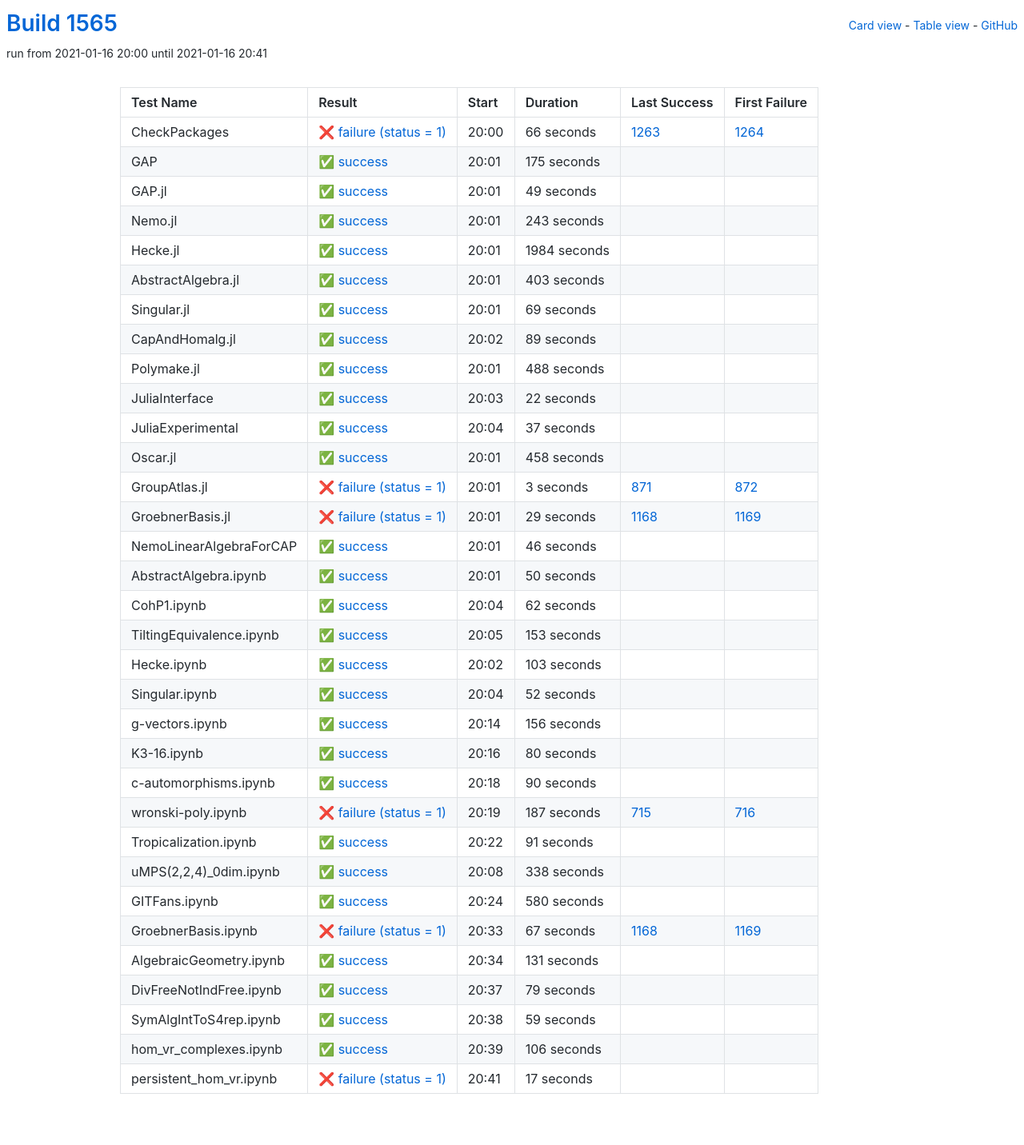
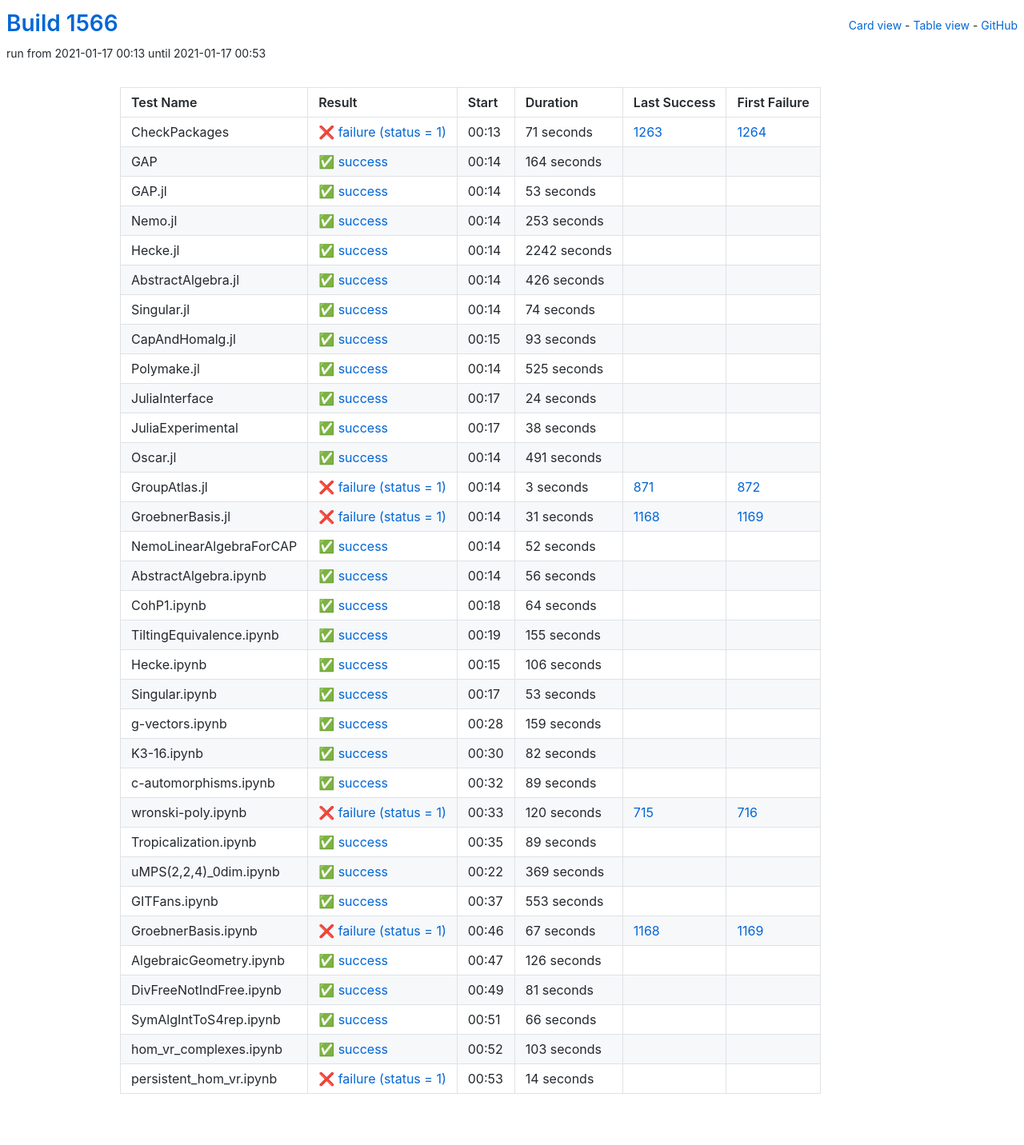
Before and after one commit to oscar-system/oscar-ci-status-stable, a Jekyll site: the page built from table.html, in a window 1280 px wide. Shown: the whole page at 80% size. Built offline with Jekyll 4.4.1, drawn with Linux system fonts in a browser that asks for light colours.

Commit message:
Build #1566

```diff
--- a/_data/ci.yml
+++ b/_data/ci.yml
@@ -1,6 +1,6 @@
 ---
-build: 1565
-build_url: https://oscarci.mathematik.uni-kl.de/job/oscar-stable/1565/
+build: 1566
+build_url: https://oscarci.mathematik.uni-kl.de/job/oscar-stable/1566/
 job: oscar-stable
 organization: oscar-system
 repo: oscar-ci-status-stable
@@ -8,152 +8,152 @@ repourl: https://github.com/oscar-system/oscar-ci-status-stable
 tests:
 - name: CheckPackages
   id: checkpackages
-  log: https://oscarci.mathematik.uni-kl.de/job/oscar-stable/1565/artifact/logs/build-1565/CheckPackages.log
-  start: 2021-01-16 20:00
+  log: https://oscarci.mathematik.uni-kl.de/job/oscar-stable/1566/artifact/logs/build-1566/CheckPackages.log
+  start: 2021-01-17 00:13
   success: false
   exitcode: 1
   status: failure
-  duration: 66
+  duration: 71
   last_success: 1263
   last_success_url: https://oscarci.mathematik.uni-kl.de/job/oscar-stable/1263/
   first_failure: 1264
   first_failure_url: https://oscarci.mathematik.uni-kl.de/job/oscar-stable/1264/
 - name: GAP
   id: gap
-  log: https://oscarci.mathematik.uni-kl.de/job/oscar-stable/1565/artifact/logs/build-1565/GAP.log
-  start: 2021-01-16 20:01
+  log: https://oscarci.mathematik.uni-kl.de/job/oscar-stable/1566/artifact/logs/build-1566/GAP.log
+  start: 2021-01-17 00:14
   success: true
   exitcode: 0
   status: success
-  duration: 175
+  duration: 164
   last_success: false
   last_success_url:
   first_failure: false
   first_failure_url:
 - name: GAP.jl
   id: gap-jl
-  log: https://oscarci.mathematik.uni-kl.de/job/oscar-stable/1565/artifact/logs/build-1565/GAP.jl.log
-  start: 2021-01-16 20:01
+  log: https://oscarci.mathematik.uni-kl.de/job/oscar-stable/1566/artifact/logs/build-1566/GAP.jl.log
+  start: 2021-01-17 00:14
   success: true
   exitcode: 0
   status: success
-  duration: 49
+  duration: 53
   last_success: false
   last_success_url:
   first_failure: false
   first_failure_url:
 - name: Nemo.jl
   id: nemo-jl
-  log: https://oscarci.mathematik.uni-kl.de/job/oscar-stable/1565/artifact/logs/build-1565/Nemo.jl.log
-  start: 2021-01-16 20:01
+  log: https://oscarci.mathematik.uni-kl.de/job/oscar-stable/1566/artifact/logs/build-1566/Nemo.jl.log
+  start: 2021-01-17 00:14
   success: true
   exitcode: 0
   status: success
-  duration: 243
+  duration: 253
   last_success: false
   last_success_url:
   first_failure: false
   first_failure_url:
 - name: Hecke.jl
   id: hecke-jl
-  log: https://oscarci.mathematik.uni-kl.de/job/oscar-stable/1565/artifact/logs/build-1565/Hecke.jl.log
-  start: 2021-01-16 20:01
+  log: https://oscarci.mathematik.uni-kl.de/job/oscar-stable/1566/artifact/logs/build-1566/Hecke.jl.log
+  start: 2021-01-17 00:14
   success: true
   exitcode: 0
   status: success
-  duration: 1984
+  duration: 2242
   last_success: false
   last_success_url:
   first_failure: false
   first_failure_url:
 - name: AbstractAlgebra.jl
   id: abstractalgebra-jl
-  log: https://oscarci.mathematik.uni-kl.de/job/oscar-stable/1565/artifact/logs/build-1565/AbstractAlgebra.jl.log
-  start: 2021-01-16 20:01
+  log: https://oscarci.mathematik.uni-kl.de/job/oscar-stable/1566/artifact/logs/build-1566/AbstractAlgebra.jl.log
+  start: 2021-01-17 00:14
   success: true
   exitcode: 0
   status: success
-  duration: 403
+  duration: 426
   last_success: false
   last_success_url:
   first_failure: false
   first_failure_url:
 - name: Singular.jl
   id: singular-jl
-  log: https://oscarci.mathematik.uni-kl.de/job/oscar-stable/1565/artifact/logs/build-1565/Singular.jl.log
-  start: 2021-01-16 20:01
+  log: https://oscarci.mathematik.uni-kl.de/job/oscar-stable/1566/artifact/logs/build-1566/Singular.jl.log
+  start: 2021-01-17 00:14
   success: true
   exitcode: 0
   status: success
-  duration: 69
+  duration: 74
   last_success: false
   last_success_url:
   first_failure: false
   first_failure_url:
 - name: CapAndHomalg.jl
   id: capandhomalg-jl
-  log: https://oscarci.mathematik.uni-kl.de/job/oscar-stable/1565/artifact/logs/build-1565/CapAndHomalg.jl.log
-  start: 2021-01-16 20:02
+  log: https://oscarci.mathematik.uni-kl.de/job/oscar-stable/1566/artifact/logs/build-1566/CapAndHomalg.jl.log
+  start: 2021-01-17 00:15
   success: true
   exitcode: 0
   status: success
-  duration: 89
+  duration: 93
   last_success: false
   last_success_url:
   first_failure: false
   first_failure_url:
 - name: Polymake.jl
   id: polymake-jl
-  log: https://oscarci.mathematik.uni-kl.de/job/oscar-stable/1565/artifact/logs/build-1565/Polymake.jl.log
-  start: 2021-01-16 20:01
+  log: https://oscarci.mathematik.uni-kl.de/job/oscar-stable/1566/artifact/logs/build-1566/Polymake.jl.log
+  start: 2021-01-17 00:14
   success: true
   exitcode: 0
   status: success
-  duration: 488
+  duration: 525
   last_success: false
   last_success_url:
   first_failure: false
   first_failure_url:
 - name: JuliaInterface
   id: juliainterface
-  log: https://oscarci.mathematik.uni-kl.de/job/oscar-stable/1565/artifact/logs/build-1565/JuliaInterface.log
-  start: 2021-01-16 20:03
+  log: https://oscarci.mathematik.uni-kl.de/job/oscar-stable/1566/artifact/logs/build-1566/JuliaInterface.log
+  start: 2021-01-17 00:17
   success: true
   exitcode: 0
   status: success
-  duration: 22
+  duration: 24
   last_success: false
   last_success_url:
   first_failure: false
   first_failure_url:
 - name: JuliaExperimental
   id: juliaexperimental
-  log: https://oscarci.mathematik.uni-kl.de/job/oscar-stable/1565/artifact/logs/build-1565/JuliaExperimental.log
-  start: 2021-01-16 20:04
+  log: https://oscarci.mathematik.uni-kl.de/job/oscar-stable/1566/artifact/logs/build-1566/JuliaExperimental.log
+  start: 2021-01-17 00:17
   success: true
   exitcode: 0
   status: success
-  duration: 37
+  duration: 38
   last_success: false
   last_success_url:
   first_failure: false
   first_failure_url:
 - name: Oscar.jl
   id: oscar-jl
-  log: https://oscarci.mathematik.uni-kl.de/job/oscar-stable/1565/artifact/logs/build-1565/Oscar.jl.log
-  start: 2021-01-16 20:01
+  log: https://oscarci.mathematik.uni-kl.de/job/oscar-stable/1566/artifact/logs/build-1566/Oscar.jl.log
+  start: 2021-01-17 00:14
   success: true
   exitcode: 0
   status: success
-  duration: 458
+  duration: 491
   last_success: false
   last_success_url:
   first_failure: false
   first_failure_url:
 - name: GroupAtlas.jl
   id: groupatlas-jl
-  log: https://oscarci.mathematik.uni-kl.de/job/oscar-stable/1565/artifact/logs/build-1565/GroupAtlas.jl.log
-  start: 2021-01-16 20:01
+  log: https://oscarci.mathematik.uni-kl.de/job/oscar-stable/1566/artifact/logs/build-1566/GroupAtlas.jl.log
+  start: 2021-01-17 00:14
   success: false
   exitcode: 1
   status: failure
@@ -164,80 +164,20 @@ tests:
   first_failure_url: https://oscarci.mathematik.uni-kl.de/job/oscar-stable/872/
 - name: GroebnerBasis.jl
   id: groebnerbasis-jl
-  log: https://oscarci.mathematik.uni-kl.de/job/oscar-stable/1565/artifact/logs/build-1565/GroebnerBasis.jl.log
-  start: 2021-01-16 20:01
+  log: https://oscarci.mathematik.uni-kl.de/job/oscar-stable/1566/artifact/logs/build-1566/GroebnerBasis.jl.log
+  start: 2021-01-17 00:14
   success: false
   exitcode: 1
   status: failure
-  duration: 29
+  duration: 31
   last_success: 1168
   last_success_url: https://oscarci.mathematik.uni-kl.de/job/oscar-stable/1168/
   first_failure: 1169
   first_failure_url: https://oscarci.mathematik.uni-kl.de/job/oscar-stable/1169/
 - name: NemoLinearAlgebraForCAP
   id: nemolinearalgebraforcap
-  log: https://oscarci.mathematik.uni-kl.de/job/oscar-stable/1565/artifact/logs/build-1565/NemoLinearAlgebraForCAP.log
-  start: 2021-01-16 20:01
-  success: true
-  exitcode: 0
-  status: success
-  duration: 46
-  last_success: false
-  last_success_url:
-  first_failure: false
-  first_failure_url:
-- name: AbstractAlgebra.ipynb
-  id: abstractalgebra-ipynb
-  log: https://oscarci.mathematik.uni-kl.de/job/oscar-stable/1565/artifact/logs/build-1565/AbstractAlgebra.ipynb.log
-  start: 2021-01-16 20:01
-  success: true
-  exitcode: 0
-  status: success
-  duration: 50
-  last_success: false
-  last_success_url:
-  first_failure: false
-  first_failure_url:
-- name: CohP1.ipynb
-  id: cohp1-ipynb
-  log: https://oscarci.mathematik.uni-kl.de/job/oscar-stable/1565/artifact/logs/build-1565/CohP1.ipynb.log
-  start: 2021-01-16 20:04
-  success: true
-  exitcode: 0
-  status: success
-  duration: 62
-  last_success: false
-  last_success_url:
-  first_failure: false
-  first_failure_url:
-- name: TiltingEquivalence.ipynb
-  id: tiltingequivalence-ipynb
-  log: https://oscarci.mathematik.uni-kl.de/job/oscar-stable/1565/artifact/logs/build-1565/TiltingEquivalence.ipynb.log
-  start: 2021-01-16 20:05
-  success: true
-  exitcode: 0
-  status: success
-  duration: 153
-  last_success: false
-  last_success_url:
-  first_failure: false
-  first_failure_url:
-- name: Hecke.ipynb
-  id: hecke-ipynb
-  log: https://oscarci.mathematik.uni-kl.de/job/oscar-stable/1565/artifact/logs/build-1565/Hecke.ipynb.log
-  start: 2021-01-16 20:02
-  success: true
-  exitcode: 0
-  status: success
-  duration: 103
-  last_success: false
-  last_success_url:
-  first_failure: false
-  first_failure_url:
-- name: Singular.ipynb
-  id: singular-ipynb
-  log: https://oscarci.mathematik.uni-kl.de/job/oscar-stable/1565/artifact/logs/build-1565/Singular.ipynb.log
-  start: 2021-01-16 20:04
+  log: https://oscarci.mathematik.uni-kl.de/job/oscar-stable/1566/artifact/logs/build-1566/NemoLinearAlgebraForCAP.log
+  start: 2021-01-17 00:14
   success: true
   exitcode: 0
   status: success
@@ -246,94 +186,154 @@ tests:
   last_success_url:
   first_failure: false
   first_failure_url:
-- name: g-vectors.ipynb
-  id: g-vectors-ipynb
-  log: https://oscarci.mathematik.uni-kl.de/job/oscar-stable/1565/artifact/logs/build-1565/g-vectors.ipynb.log
-  start: 2021-01-16 20:14
+- name: AbstractAlgebra.ipynb
+  id: abstractalgebra-ipynb
+  log: https://oscarci.mathematik.uni-kl.de/job/oscar-stable/1566/artifact/logs/build-1566/AbstractAlgebra.ipynb.log
+  start: 2021-01-17 00:14
   success: true
   exitcode: 0
   status: success
-  duration: 156
+  duration: 56
+  last_success: false
+  last_success_url:
+  first_failure: false
+  first_failure_url:
+- name: CohP1.ipynb
+  id: cohp1-ipynb
+  log: https://oscarci.mathematik.uni-kl.de/job/oscar-stable/1566/artifact/logs/build-1566/CohP1.ipynb.log
+  start: 2021-01-17 00:18
+  success: true
+  exitcode: 0
+  status: success
+  duration: 64
+  last_success: false
+  last_success_url:
+  first_failure: false
+  first_failure_url:
+- name: TiltingEquivalence.ipynb
+  id: tiltingequivalence-ipynb
+  log: https://oscarci.mathematik.uni-kl.de/job/oscar-stable/1566/artifact/logs/build-1566/TiltingEquivalence.ipynb.log
+  start: 2021-01-17 00:19
+  success: true
+  exitcode: 0
+  status: success
+  duration: 155
+  last_success: false
+  last_success_url:
+  first_failure: false
+  first_failure_url:
+- name: Hecke.ipynb
+  id: hecke-ipynb
+  log: https://oscarci.mathematik.uni-kl.de/job/oscar-stable/1566/artifact/logs/build-1566/Hecke.ipynb.log
+  start: 2021-01-17 00:15
+  success: true
+  exitcode: 0
+  status: success
+  duration: 106
+  last_success: false
+  last_success_url:
+  first_failure: false
+  first_failure_url:
+- name: Singular.ipynb
+  id: singular-ipynb
+  log: https://oscarci.mathematik.uni-kl.de/job/oscar-stable/1566/artifact/logs/build-1566/Singular.ipynb.log
+  start: 2021-01-17 00:17
+  success: true
+  exitcode: 0
+  status: success
+  duration: 53
+  last_success: false
+  last_success_url:
+  first_failure: false
+  first_failure_url:
+- name: g-vectors.ipynb
+  id: g-vectors-ipynb
+  log: https://oscarci.mathematik.uni-kl.de/job/oscar-stable/1566/artifact/logs/build-1566/g-vectors.ipynb.log
+  start: 2021-01-17 00:28
+  success: true
+  exitcode: 0
+  status: success
+  duration: 159
   last_success: false
   last_success_url:
   first_failure: false
   first_failure_url:
 - name: K3-16.ipynb
   id: k3-16-ipynb
-  log: https://oscarci.mathematik.uni-kl.de/job/oscar-stable/1565/artifact/logs/build-1565/K3-16.ipynb.log
-  start: 2021-01-16 20:16
+  log: https://oscarci.mathematik.uni-kl.de/job/oscar-stable/1566/artifact/logs/build-1566/K3-16.ipynb.log
+  start: 2021-01-17 00:30
   success: true
   exitcode: 0
   status: success
-  duration: 80
+  duration: 82
   last_success: false
   last_success_url:
   first_failure: false
   first_failure_url:
 - name: c-automorphisms.ipynb
   id: c-automorphisms-ipynb
-  log: https://oscarci.mathematik.uni-kl.de/job/oscar-stable/1565/artifact/logs/build-1565/c-automorphisms.ipynb.log
-  start: 2021-01-16 20:18
+  log: https://oscarci.mathematik.uni-kl.de/job/oscar-stable/1566/artifact/logs/build-1566/c-automorphisms.ipynb.log
+  start: 2021-01-17 00:32
   success: true
   exitcode: 0
   status: success
-  duration: 90
+  duration: 89
   last_success: false
   last_success_url:
   first_failure: false
   first_failure_url:
 - name: wronski-poly.ipynb
   id: wronski-poly-ipynb
-  log: https://oscarci.mathematik.uni-kl.de/job/oscar-stable/1565/artifact/logs/build-1565/wronski-poly.ipynb.log
-  start: 2021-01-16 20:19
+  log: https://oscarci.mathematik.uni-kl.de/job/oscar-stable/1566/artifact/logs/build-1566/wronski-poly.ipynb.log
+  start: 2021-01-17 00:33
   success: false
   exitcode: 1
   status: failure
-  duration: 187
+  duration: 120
   last_success: 715
   last_success_url: https://oscarci.mathematik.uni-kl.de/job/oscar-stable/715/
   first_failure: 716
   first_failure_url: https://oscarci.mathematik.uni-kl.de/job/oscar-stable/716/
 - name: Tropicalization.ipynb
   id: tropicalization-ipynb
-  log: https://oscarci.mathematik.uni-kl.de/job/oscar-stable/1565/artifact/logs/build-1565/Tropicalization.ipynb.log
-  start: 2021-01-16 20:22
+  log: https://oscarci.mathematik.uni-kl.de/job/oscar-stable/1566/artifact/logs/build-1566/Tropicalization.ipynb.log
+  start: 2021-01-17 00:35
   success: true
   exitcode: 0
   status: success
-  duration: 91
+  duration: 89
   last_success: false
   last_success_url:
   first_failure: false
   first_failure_url:
 - name: uMPS(2,2,4)_0dim.ipynb
   id: umps-2-2-4-0dim-ipynb
-  log: https://oscarci.mathematik.uni-kl.de/job/oscar-stable/1565/artifact/logs/build-1565/uMPS-2-2-4-_0dim.ipynb.log
-  start: 2021-01-16 20:08
+  log: https://oscarci.mathematik.uni-kl.de/job/oscar-stable/1566/artifact/logs/build-1566/uMPS-2-2-4-_0dim.ipynb.log
+  start: 2021-01-17 00:22
   success: true
   exitcode: 0
   status: success
-  duration: 338
+  duration: 369
   last_success: false
   last_success_url:
   first_failure: false
   first_failure_url:
 - name: GITFans.ipynb
   id: gitfans-ipynb
-  log: https://oscarci.mathematik.uni-kl.de/job/oscar-stable/1565/artifact/logs/build-1565/GITFans.ipynb.log
-  start: 2021-01-16 20:24
+  log: https://oscarci.mathematik.uni-kl.de/job/oscar-stable/1566/artifact/logs/build-1566/GITFans.ipynb.log
+  start: 2021-01-17 00:37
   success: true
   exitcode: 0
   status: success
-  duration: 580
+  duration: 553
   last_success: false
   last_success_url:
   first_failure: false
   first_failure_url:
 - name: GroebnerBasis.ipynb
   id: groebnerbasis-ipynb
-  log: https://oscarci.mathematik.uni-kl.de/job/oscar-stable/1565/artifact/logs/build-1565/GroebnerBasis.ipynb.log
-  start: 2021-01-16 20:33
+  log: https://oscarci.mathematik.uni-kl.de/job/oscar-stable/1566/artifact/logs/build-1566/GroebnerBasis.ipynb.log
+  start: 2021-01-17 00:46
   success: false
   exitcode: 1
   status: failure
@@ -344,60 +344,60 @@ tests:
   first_failure_url: https://oscarci.mathematik.uni-kl.de/job/oscar-stable/1169/
 - name: AlgebraicGeometry.ipynb
   id: algebraicgeometry-ipynb
-  log: https://oscarci.mathematik.uni-kl.de/job/oscar-stable/1565/artifact/logs/build-1565/AlgebraicGeometry.ipynb.log
-  start: 2021-01-16 20:34
+  log: https://oscarci.mathematik.uni-kl.de/job/oscar-stable/1566/artifact/logs/build-1566/AlgebraicGeometry.ipynb.log
+  start: 2021-01-17 00:47
   success: true
   exitcode: 0
   status: success
-  duration: 131
+  duration: 126
   last_success: false
   last_success_url:
   first_failure: false
   first_failure_url:
 - name: DivFreeNotIndFree.ipynb
   id: divfreenotindfree-ipynb
-  log: https://oscarci.mathematik.uni-kl.de/job/oscar-stable/1565/artifact/logs/build-1565/DivFreeNotIndFree.ipynb.log
-  start: 2021-01-16 20:37
+  log: https://oscarci.mathematik.uni-kl.de/job/oscar-stable/1566/artifact/logs/build-1566/DivFreeNotIndFree.ipynb.log
+  start: 2021-01-17 00:49
   success: true
   exitcode: 0
   status: success
-  duration: 79
+  duration: 81
   last_success: false
   last_success_url:
   first_failure: false
   first_failure_url:
 - name: SymAlgIntToS4rep.ipynb
   id: symalginttos4rep-ipynb
-  log: https://oscarci.mathematik.uni-kl.de/job/oscar-stable/1565/artifact/logs/build-1565/SymAlgIntToS4rep.ipynb.log
-  start: 2021-01-16 20:38
+  log: https://oscarci.mathematik.uni-kl.de/job/oscar-stable/1566/artifact/logs/build-1566/SymAlgIntToS4rep.ipynb.log
+  start: 2021-01-17 00:51
   success: true
   exitcode: 0
   status: success
-  duration: 59
+  duration: 66
   last_success: false
   last_success_url:
   first_failure: false
   first_failure_url:
 - name: hom_vr_complexes.ipynb
   id: hom-vr-complexes-ipynb
-  log: https://oscarci.mathematik.uni-kl.de/job/oscar-stable/1565/artifact/logs/build-1565/hom_vr_complexes.ipynb.log
-  start: 2021-01-16 20:39
+  log: https://oscarci.mathematik.uni-kl.de/job/oscar-stable/1566/artifact/logs/build-1566/hom_vr_complexes.ipynb.log
+  start: 2021-01-17 00:52
   success: true
   exitcode: 0
   status: success
-  duration: 106
+  duration: 103
   last_success: false
   last_success_url:
   first_failure: false
   first_failure_url:
 - name: persistent_hom_vr.ipynb
   id: persistent-hom-vr-ipynb
-  log: https://oscarci.mathematik.uni-kl.de/job/oscar-stable/1565/artifact/logs/build-1565/persistent_hom_vr.ipynb.log
-  start: 2021-01-16 20:41
+  log: https://oscarci.mathematik.uni-kl.de/job/oscar-stable/1566/artifact/logs/build-1566/persistent_hom_vr.ipynb.log
+  start: 2021-01-17 00:53
   success: false
   exitcode: 1
   status: failure
-  duration: 17
+  duration: 14
   last_success: false
   last_success_url:
   first_failure: false
```
Also changed, not shown: README.md.
